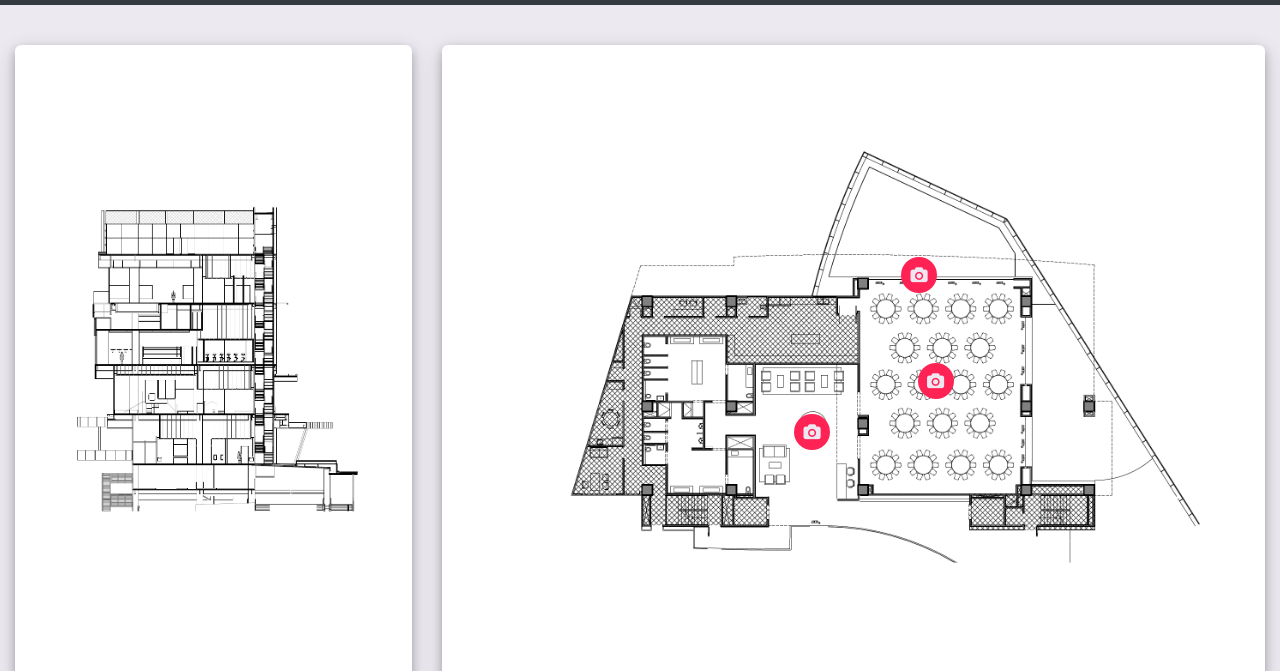
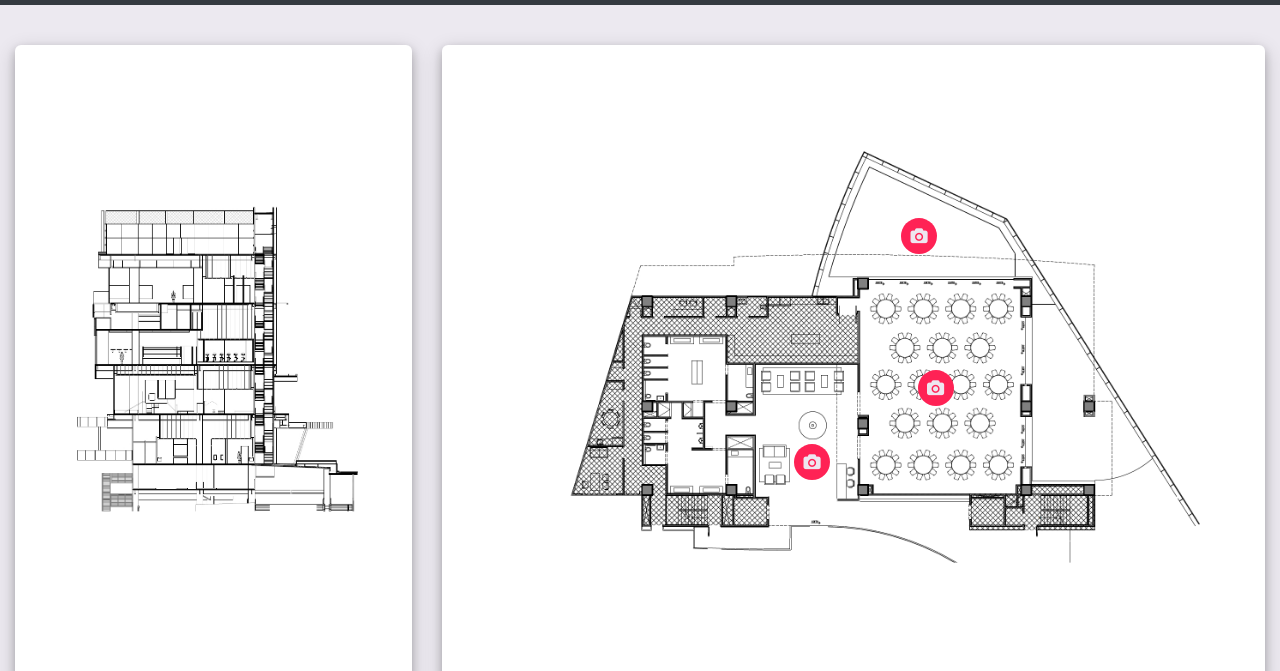
Before and after one commit to AxelLunaB/br_floorplan, a plain HTML site: page index.html in a window 1280 px wide. Shown: the part 51-722 px from the top of the page. Drawn offline with nearby package versions, Linux system fonts and the light colour scheme.

Commit message:
hotspot movement fixed

```diff
--- a/index.css
+++ b/index.css
@@ -162,9 +162,7 @@ main {
 
 .hotspots {
   position: absolute;
-  top: 50%;
-  transform: translateY(-50%);
-  /* top: 0; */
+  top: 0;
   right: 0;
   bottom: 0;
   left: 0;
--- a/index.html
+++ b/index.html
@@ -53,9 +53,7 @@
                 <div v-if="hotFloorplan" class="box">
                   <div class="segment">
                     <div class="media" id="architectural-plan">
-                      <figure><img :src="currentImage"/></figure>
-                    </div>
-                    <div class="hotspots">
+                      <div class="hotspots">
                         <template v-if="currentFloor == 0">
                           <template v-for="(hot,key,index) in filteredFloor(0)">
                                 <div class="hotspot">
@@ -84,6 +82,8 @@
                                 </div>
                           </template>
                         </template>
+                    </div>
+                    <figure><img :src="currentImage"/></figure>
                   </div>
                 </div>
               </div>
```
